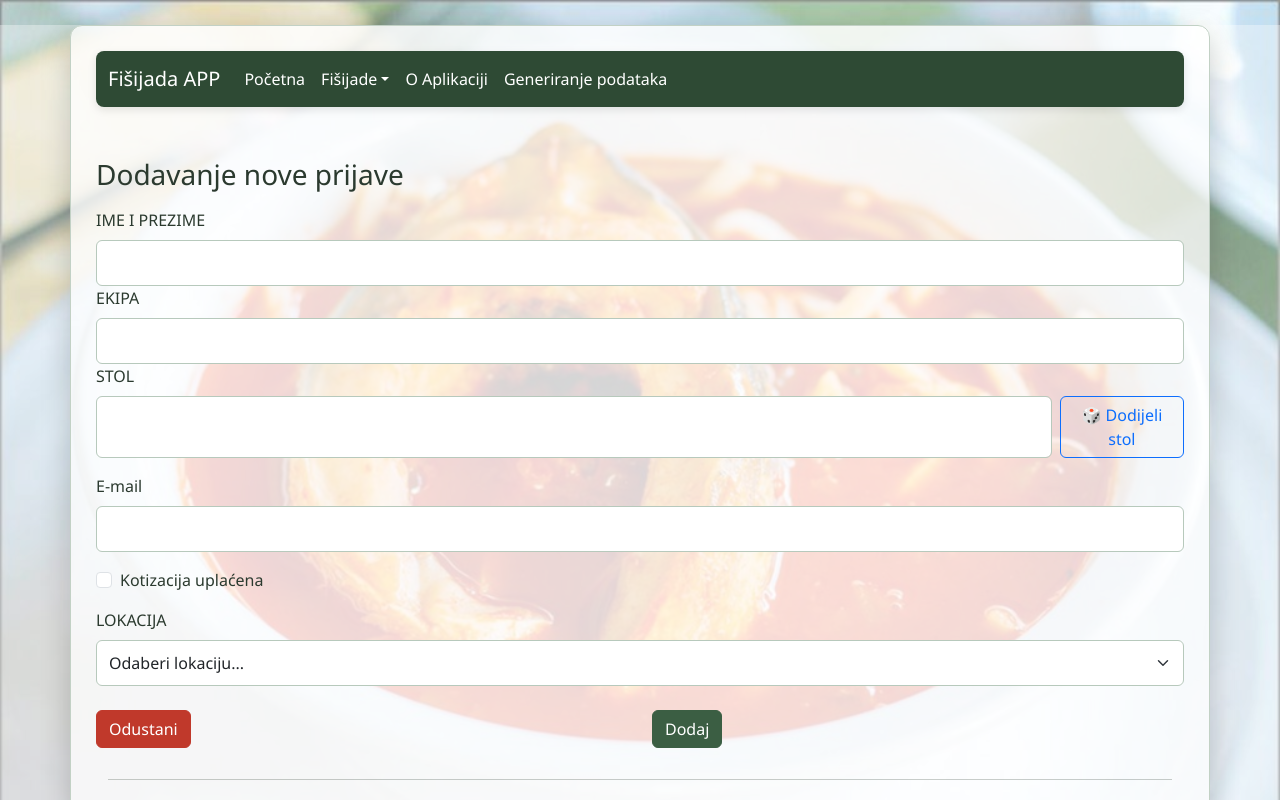
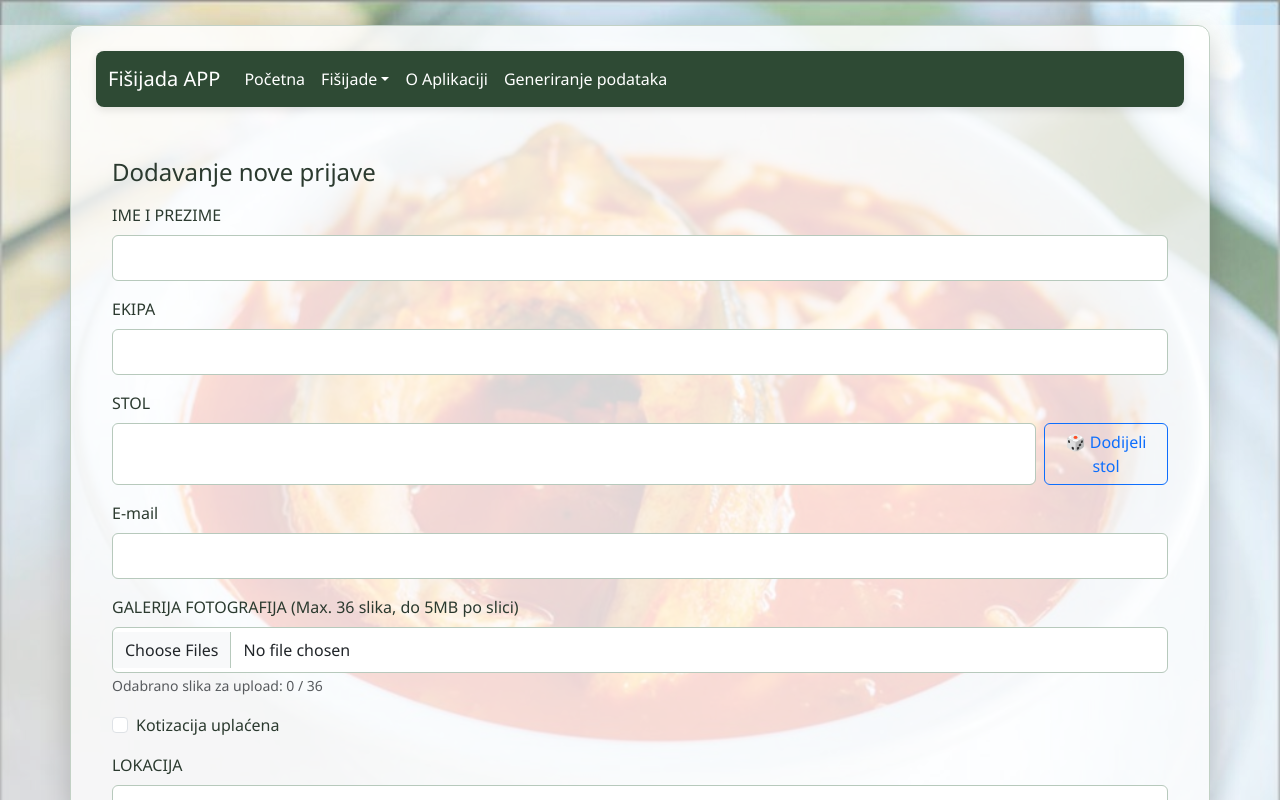
Before and after one commit to inforemont/Fishijada, a React (Vite) app: page /prijave/dodaj in a window 1280 px wide. Shown: the top 800 px of the page. Built offline with nearby package versions, Linux system fonts and the light colour scheme.

Commit message:
dorada dodavanja galerije slika i omogucavanje dodavanja slika pojedine ekipe u prijavi.

```diff
--- a/src/pages/prijave/PrijavaNovi.jsx
+++ b/src/pages/prijave/PrijavaNovi.jsx
@@ -1,43 +1,69 @@
 import { Link, useNavigate } from "react-router-dom"
 import { RouteNames } from "../../constants"
-import { Button, Col, Form, FormLabel, Row } from "react-bootstrap"
+import { Button, Col, Form, FormLabel, Row, Alert, Container } from "react-bootstrap"
 import PrijavaService from "../../services/prijave/PrijavaService"
 import { useState, useEffect } from "react"
 import LokacijaService from "../../services/lokacije/LokacijaService"
-import {jsPDF} from 'jspdf'
-import {robotoBase64} from '../../fonts/robotoFont'
-
-
-
-
+import { jsPDF } from 'jspdf'
+import { robotoBase64 } from '../../fonts/robotoFont'
+import useBreakpoint from "../../hooks/useBreakpoint"
 
 export default function PrijavaNovi() {
+    const breakpoint = useBreakpoint()
+    const jeMobitel = breakpoint === 'xs' || breakpoint === 'sm'
+    const navigate = useNavigate()
 
-    const navigate = useNavigate()
-    const[lokacije,setLokacije]=useState([])
+    const [lokacije, setLokacije] = useState([])
     const [odabranaLokacija, setOdabranaLokacija] = useState('')
     const [svePrijave, setSvePrijave] = useState([])
     const [stol, setStol] = useState('')
-    const [poslanaPrijava, setPoslanaPrijava]=useState(null)
+    const [poslanaPrijava, setPoslanaPrijava] = useState(null)
 
+    const [odabraneSlikeBase64, setOdabraneSlikeBase64] = useState([])
+    const [greskaSlike, setGreskaSlike] = useState('')
+    const [statusUploada, setStatusUploada] = useState('')
+    const [isSubmitting, setIsSubmitting] = useState(false)
 
-
-
-    useEffect(()=>{
-        LokacijaService.get().then((o)=>{
+    useEffect(() => {
+        LokacijaService.get().then((o) => {
             setLokacije(o.data)
         })
-         PrijavaService.get().then((o)=>{
-            setSvePrijave(o.data)
-        })
+        const lokalnePrijave = JSON.parse(localStorage.getItem('prijave')) || []
+        setSvePrijave(lokalnePrijave)
+    }, [])
 
+    const toBase64 = file => new Promise((resolve, reject) => {
+        const reader = new FileReader();
+        reader.readAsDataURL(file);
+        reader.onload = () => resolve(reader.result);
+        reader.onerror = error => reject(error);
+    });
 
-    },[])
+    async function potvrdiUploadSlika(e) {
+        const files = Array.from(e.target.files)
+        setGreskaSlike('')
+        setStatusUploada('')
 
-    async function dodaj(prijava){
-        await PrijavaService.dodaj(prijava).then(()=>{
-        setPoslanaPrijava(prijava)
-        })
+        if (files.length > 36) {
+            setGreskaSlike('Možete odabrati maksimalno 36 fotografija.')
+            return
+        }
+
+        const previseVelika = files.some(file => file.size > 5 * 1024 * 1024)
+        if (previseVelika) {
+            setGreskaSlike('Jedna ili više fotografija prelazi maksimalnu veličinu od 5 MB.')
+            return
+        }
+
+        try {
+            const base64Promises = files.map(file => toBase64(file))
+            const base64Results = await Promise.all(base64Promises)
+
+            setOdabraneSlikeBase64(base64Results)
+            setStatusUploada(`Uspješno učitano ${base64Results.length} fotografija!`)
+        } catch (err) {
+            setGreskaSlike('Greška prilikom učitavanja slika.')
+        }
     }
 
     function dodijeliSlucajniStol(zauzetiStolovi) {
@@ -57,62 +83,70 @@ export default function PrijavaNovi() {
         setStol(dodijeljeniBroj)
     }
 
+    async function obradiSubmit(e) {
+        e.preventDefault()
+        if (isSubmitting) return
+        setIsSubmitting(true)
 
-    function obradiSubmit(e){
-        e.preventDefault()
         const podaci = new FormData(e.target)
 
-        if(!podaci.get('imePrezime')|| podaci.get('imePrezime').trim().length===0){
-            alert("Ime i prezime je obavezno i ne smije sadržavati samo razmake ")
+        if (!podaci.get('imePrezime') || podaci.get('imePrezime').trim().length === 0) {
+            alert("Ime i prezime je obavezno i ne smije sadržavati samo razmake")
+            setIsSubmitting(false)
             return
         }
-        if(podaci.get('imePrezime').trim().length<6 || podaci.get('imePrezime').trim().length>30){
-            alert("Ime i Prezime mora sadržavati između 3 i 30 znakova")
-            return 0
+        if (!podaci.get('ekipa') || podaci.get('ekipa').trim().length === 0) {
+            alert("Ekipa je obavezna i ne smije sadržavati samo razmake")
+            setIsSubmitting(false)
+            return
+        }
+        if (!podaci.get('stol')) {
+            alert("Broj stola mora biti unesen")
+            setIsSubmitting(false)
+            return
+        }
+        if (!podaci.get('email')) {
+            alert("Email je obavezna stavka")
+            setIsSubmitting(false)
+            return
         }
 
-        if(!podaci.get('ekipa')|| podaci.get('ekipa').trim().length===0){
-            alert("Ekipa je obavezna i ne smije sadržavati samo razmake ")
-            return
-        }
-        if(podaci.get('ekipa').trim().length<3 || podaci.get('ekipa').trim().length>30){
-            alert("Ekipa mora sadržavati između 3 i 30 znakova")
-            return 0
-        }
-
-        if (isNaN(podaci.get('stol'))|| podaci.get('stol')<1 || podaci.get('stol')>500){
-            alert("Unesite ispravan broj stola")
-            return
-        }
-        if(!podaci.get('stol')|| podaci.get('stol')===""){
-            alert("Broj stola mora biti unešen")
-            return 0
-        }
-
-        if(!podaci.get('email')|| podaci.get('email')===""){
-            alert("Email je obavezna stavka")
-            return 0
-        }
-
-        if(!podaci.get('email')|| podaci.get('email').trim().length===0){
-            alert("Email je obavezan i ne smije sadržavati samo razmake ")
-            return
-        }
-        if(podaci.get('email').trim().length<6 || podaci.get('email').trim().length>30){
-            alert("Email mora sadržavati između 3 i 30 znakova")
-            return 0
-        }
-
-
-        dodaj({
+        const novaPrijava = {
+            sifra: Date.now(),
             imePrezime: podaci.get('imePrezime'),
-            ekipa:podaci.get('ekipa'),
+            ekipa: podaci.get('ekipa'),
             stol: parseFloat(podaci.get('stol')),
-            email:podaci.get('email'),
+            email: podaci.get('email'),
             kotizacijaPlacena: podaci.get('kotizacijaPlacena') === 'on',
             prvenstvoHrvatske: podaci.get('prvenstvoHrvatske') === 'on',
             lokacija: parseInt(podaci.get('lokacija')),
-        })
+            slike: odabraneSlikeBase64
+        }
+
+        let uspjesnoNaServeru = false;
+
+        // 1. Pokušaj spremanja na server
+        try {
+            await PrijavaService.dodaj(novaPrijava)
+            uspjesnoNaServeru = true;
+        } catch (err) {
+            console.log("Server nije dostupan, spremamo u localStorage.")
+        }
+
+        // 2. Ako server NIJE uspio, spremamo isključivo jednom u localStorage
+        if (!uspjesnoNaServeru) {
+            const trenutnePrijave = JSON.parse(localStorage.getItem('prijave')) || []
+
+            // Provjera da li već postoji zapis s istom šifrom da spriječimo duplikat
+            const vecPostoji = trenutnePrijave.some(p => p.sifra === novaPrijava.sifra)
+
+            if (!vecPostoji) {
+                const azuriranePrijave = [...trenutnePrijave, novaPrijava]
+                localStorage.setItem('prijave', JSON.stringify(azuriranePrijave))
+            }
+        }
+
+        setPoslanaPrijava(novaPrijava)
     }
 
     const odabraniObjekt = lokacije.find(l => l.sifra == odabranaLokacija)
@@ -128,7 +162,7 @@ export default function PrijavaNovi() {
         const doc = new jsPDF()
         postaviRobotoFont(doc)
 
-        const odabraniNazivLokacije = lokacije.find(l => l.sifra === poslanaPrijava?.lokacija)?.mjesto || 'Nepoznata lokacija'
+        const odabraniNazivLokacije = lokacije.find(l => l.sifra === odabranaLokacija)?.mjesto || 'Nepoznata lokacija'
 
         doc.setFont("Roboto", "bold")
         doc.setFontSize(14)
@@ -176,26 +210,23 @@ export default function PrijavaNovi() {
         window.open(doc.output('bloburl'), '_blank')
     }
 
-
-
-
     return (
-        <>
-            <h3 className="my-3">
+        <Container className="px-2 px-md-3">
+            <h3 className="my-3 fs-4 fs-md-3">
                 Dodavanje nove prijave
             </h3>
-        {!poslanaPrijava? (
+            {!poslanaPrijava ? (
                 <Form onSubmit={obradiSubmit}>
-
-                <Form.Group controlId="imePrezime">
+                    <Form.Group controlId="imePrezime" className="mb-3">
                         <Form.Label>IME I PREZIME</Form.Label>
                         <Form.Control type="text" name="imePrezime" required />
                     </Form.Group>
 
-                <Form.Group controlId="ekipa">
+                    <Form.Group controlId="ekipa" className="mb-3">
                         <Form.Label>EKIPA</Form.Label>
-                    <Form.Control type="text" name="ekipa" />
+                        <Form.Control type="text" name="ekipa" required />
                     </Form.Group>
+
                     <Form.Group controlId="stol" className="mb-3">
                         <Form.Label>STOL</Form.Label>
                         <div className="d-flex gap-2">
@@ -204,7 +235,6 @@ export default function PrijavaNovi() {
                                 name="stol"
                                 value={stol}
                                 readOnly
-
                             />
                             <Button type="button" variant="outline-primary" onClick={PostaviAutomatskiStol}>
                                 🎲 Dodijeli stol
@@ -212,9 +242,24 @@ export default function PrijavaNovi() {
                         </div>
                     </Form.Group>
 
-                <Form.Group controlId="email">
+                    <Form.Group controlId="email" className="mb-3">
                         <Form.Label>E-mail</Form.Label>
-                    <Form.Control type="email" name="email" />
+                        <Form.Control type="email" name="email" required />
+                    </Form.Group>
+
+                    <Form.Group controlId="slike" className="mb-3">
+                        <Form.Label>GALERIJA FOTOGRAFIJA (Max. 36 slika, do 5MB po slici)</Form.Label>
+                        <Form.Control
+                            type="file"
+                            multiple
+                            accept="image/jpeg, image/jpg, image/png, image/webp"
+                            onChange={potvrdiUploadSlika}
+                        />
+                        <Form.Text className="text-muted">
+                            Odabrano slika za upload: {odabraneSlikeBase64.length} / 36
+                        </Form.Text>
+                        {greskaSlike && <Alert variant="danger" className="mt-2 py-1">{greskaSlike}</Alert>}
+                        {statusUploada && <Alert variant="success" className="mt-2 py-1">{statusUploada}</Alert>}
                     </Form.Group>
 
                     <Form.Group controlId="kotizacijaPlacena" className="mt-3">
@@ -227,7 +272,7 @@ export default function PrijavaNovi() {
                         </Form.Group>
                     )}
 
-                <Form.Group controlId="lokacija" className="mt-3">
+                    <Form.Group controlId="lokacija" className="mt-3 mb-3">
                         <FormLabel>LOKACIJA</FormLabel>
                         <Form.Select
                             name="lokacija"
@@ -236,7 +281,7 @@ export default function PrijavaNovi() {
                             onChange={(e) => setOdabranaLokacija(e.target.value)}
                         >
                             <option value="">Odaberi lokaciju...</option>
-                        {lokacije.filter((l)=>l.sifra!==111).map((l)=>(
+                            {lokacije.filter((l) => l.sifra !== 111).map((l) => (
                                 <option key={l.sifra} value={l.sifra}>
                                     {l.mjesto}
                                 </option>
@@ -244,28 +289,25 @@ export default function PrijavaNovi() {
                         </Form.Select>
                     </Form.Group>
 
-
-                <Row className="mt-4">
-                    <Col>
-                        <Link to={RouteNames.PRIJAVE}
-                        className="btn btn-danger">
+                    <Row className={`mt-4 ${jeMobitel ? 'flex-column gap-2' : ''}`}>
+                        <Col xs={12} md={6}>
+                            <Link to={RouteNames.PRIJAVE} className="btn btn-danger w-100">
                                 Odustani
                             </Link>
                         </Col>
-                    <Col>
-                        <Button type="submit" variant="success">
-                            Dodaj
+                        <Col xs={12} md={6} className={jeMobitel ? '' : 'text-end'}>
+                            <Button type="submit" variant="success" className="w-100" disabled={isSubmitting}>
+                                {isSubmitting ? 'Spremanje...' : 'Dodaj'}
                             </Button>
                         </Col>
                     </Row>
                 </Form>
-        ):(
-
+            ) : (
                 <div className="text-center p-4 border rounded bg-light my-4">
                     <h4 className="text-success mb-3">Prijava je uspješno spremljena!</h4>
                     <p>Možete preuzeti PDF obrazac ili ga direktno ispisati:</p>
 
-                <div className="d-flex justify-content-center gap-3 mt-4">
+                    <div className="d-flex justify-content-center gap-3 mt-4 flex-wrap">
                         <Button variant="primary" onClick={preuzmiPDF}>
                             Preuzmi PDF prijavu
                         </Button>
@@ -278,8 +320,6 @@ export default function PrijavaNovi() {
                     </div>
                 </div>
             )}
-    </>
+        </Container>
     )
-
-
 }
--- a/src/pages/prijave/PrijavaPregled.jsx
+++ b/src/pages/prijave/PrijavaPregled.jsx
@@ -6,7 +6,7 @@ import Table from 'react-bootstrap/Table'
 import { FcApproval, FcDisapprove } from 'react-icons/fc'
 import { NumericFormat } from 'react-number-format'
 import { RouteNames } from '../../constants'
-import { Button, Container } from "react-bootstrap"
+import { Button, Container, Pagination } from "react-bootstrap"
 import LokacijaService from '../../services/lokacije/LokacijaService'
 import { Form } from "react-bootstrap"
 import { fishijade } from "../../services/FishijadaPodaci"
@@ -38,10 +38,18 @@ function PrijaveIzbor({ godina }) {
     const [lokacije, setLokacije] = useState([])
     const [odabranaLokacija, setOdabranaLokacija] = useState('')
 
+    const [trenutnaStranica, setTrenutnaStranica] = useState(1)
+    const poStranici = 10
+
     const filtriranePrijave = prijave.filter((prijava) => {
         if (odabranaLokacija === '') return true
         return prijava.lokacija == odabranaLokacija
     })
+
+    const zadnjiIndeks = trenutnaStranica * poStranici
+    const prviIndeks = zadnjiIndeks - poStranici
+    const trenutnePrijave = filtriranePrijave.slice(prviIndeks, zadnjiIndeks)
+    const ukupnoStranica = Math.ceil(filtriranePrijave.length / poStranici)
 
     useEffect(() => {
         ucitajPrijave();
@@ -57,10 +65,6 @@ function PrijaveIzbor({ godina }) {
 
         await PrijavaService.obrisi(sifra)
         await ucitajPrijave()
-    }
-
-    function detalji(sifra) {
-        navigate(`/prijave/detalji/${sifra}`)
     }
 
     async function ucitajPrijave() {
@@ -85,7 +89,10 @@ function PrijaveIzbor({ godina }) {
                 <Form.Label>Filtriraj po lokaciji:</Form.Label>
                 <Form.Select
                     value={odabranaLokacija}
-                    onChange={(e) => setOdabranaLokacija(e.target.value)}
+                    onChange={(e) => {
+                        setOdabranaLokacija(e.target.value)
+                        setTrenutnaStranica(1)
+                    }}
                 >
                     <option value="">Sve lokacije</option>
                     {lokacije && lokacije.map((l) => (
@@ -110,7 +117,7 @@ function PrijaveIzbor({ godina }) {
                         </tr>
                     </thead>
                     <tbody>
-                        {prijave && filtriranePrijave.map((prijava) => {
+                        {prijave && trenutnePrijave.map((prijava) => {
                             const jePlaceno = prijava.kotizacijaPlacena;
 
                             return (
@@ -148,11 +155,14 @@ function PrijaveIzbor({ godina }) {
 
                                     <td>
                                         <div className={jeMobitel ? "d-flex flex-column gap-2" : "d-flex justify-content-center gap-2"}>
-                                            <Button size="sm" onClick={() => { navigate(`/prijave/${prijava.sifra}`) }}>
+                                            <Button variant='success' size="sm" onClick={() => { navigate(`/prijave/${prijava.sifra}`) }}>
                                                 Promjena
                                             </Button>
                                             <Button variant="danger" size="sm" onClick={() => obrisi(prijava.sifra)}>
                                                 Obriši
+                                            </Button>
+                                            <Button variant="primary" size="sm" onClick={() => { navigate(`/prijave/detalji/${prijava.sifra}`) }}>
+                                                Galerija
                                             </Button>
                                         </div>
                                     </td>
@@ -162,6 +172,40 @@ function PrijaveIzbor({ godina }) {
                     </tbody>
                 </Table>
             </div>
+
+            {ukupnoStranica > 1 && (
+                <div className="d-flex justify-content-center my-4">
+                    <Pagination>
+                        <Pagination.First
+                            disabled={trenutnaStranica === 1}
+                            onClick={() => setTrenutnaStranica(1)}
+                        />
+                        <Pagination.Prev
+                            disabled={trenutnaStranica === 1}
+                            onClick={() => setTrenutnaStranica((prev) => Math.max(prev - 1, 1))}
+                        />
+
+                        {[...Array(ukupnoStranica).keys()].map((broj) => (
+                            <Pagination.Item
+                                key={broj + 1}
+                                active={broj + 1 === trenutnaStranica}
+                                onClick={() => setTrenutnaStranica(broj + 1)}
+                            >
+                                {broj + 1}
+                            </Pagination.Item>
+                        ))}
+
+                        <Pagination.Next
+                            disabled={trenutnaStranica === ukupnoStranica}
+                            onClick={() => setTrenutnaStranica((prev) => Math.min(prev + 1, ukupnoStranica))}
+                        />
+                        <Pagination.Last
+                            disabled={trenutnaStranica === ukupnoStranica}
+                            onClick={() => setTrenutnaStranica(ukupnoStranica)}
+                        />
+                    </Pagination>
+                </div>
+            )}
 
             <div className="mt-3 mb-4">
                 Ukupno &nbsp;
```
Also changed, not shown: src/pages/prijave/PrijavaDetalji.jsx (+85 -4 lines). Lines whose indentation alone changed are shown as unchanged.
